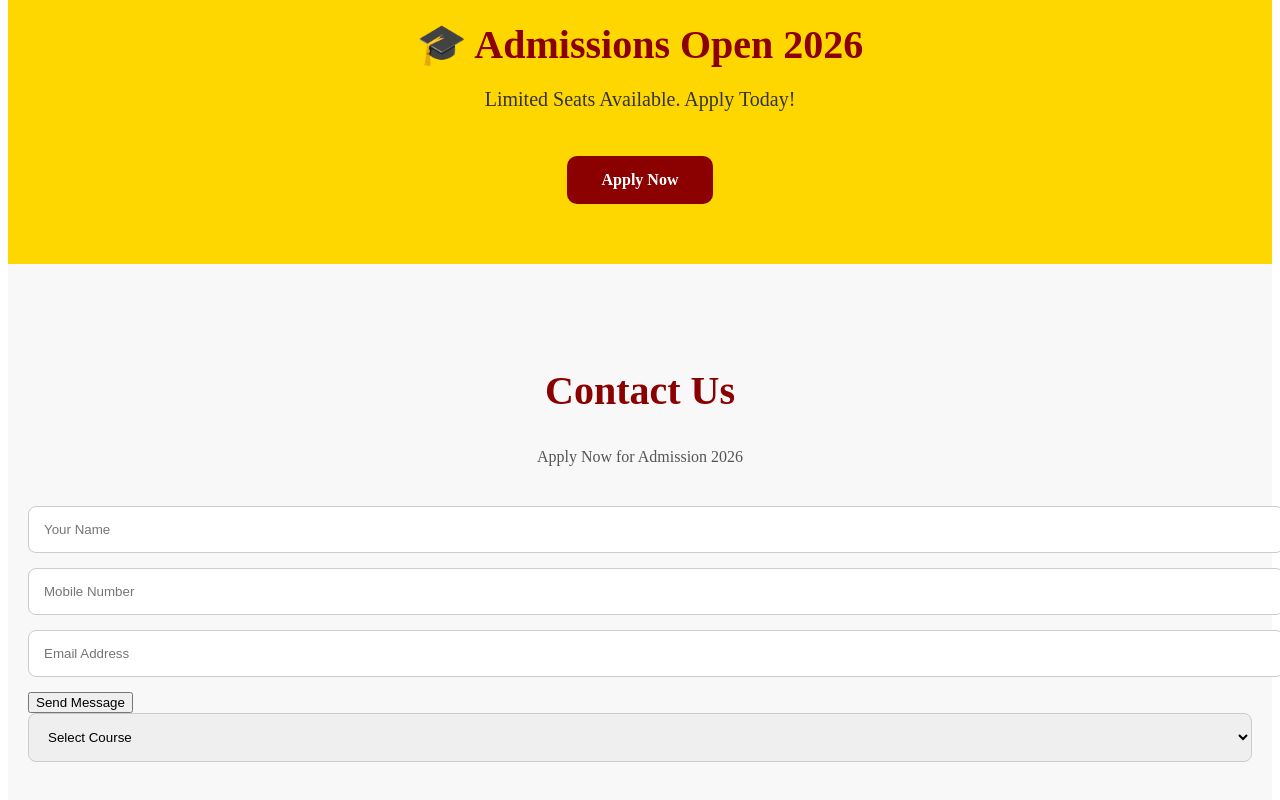
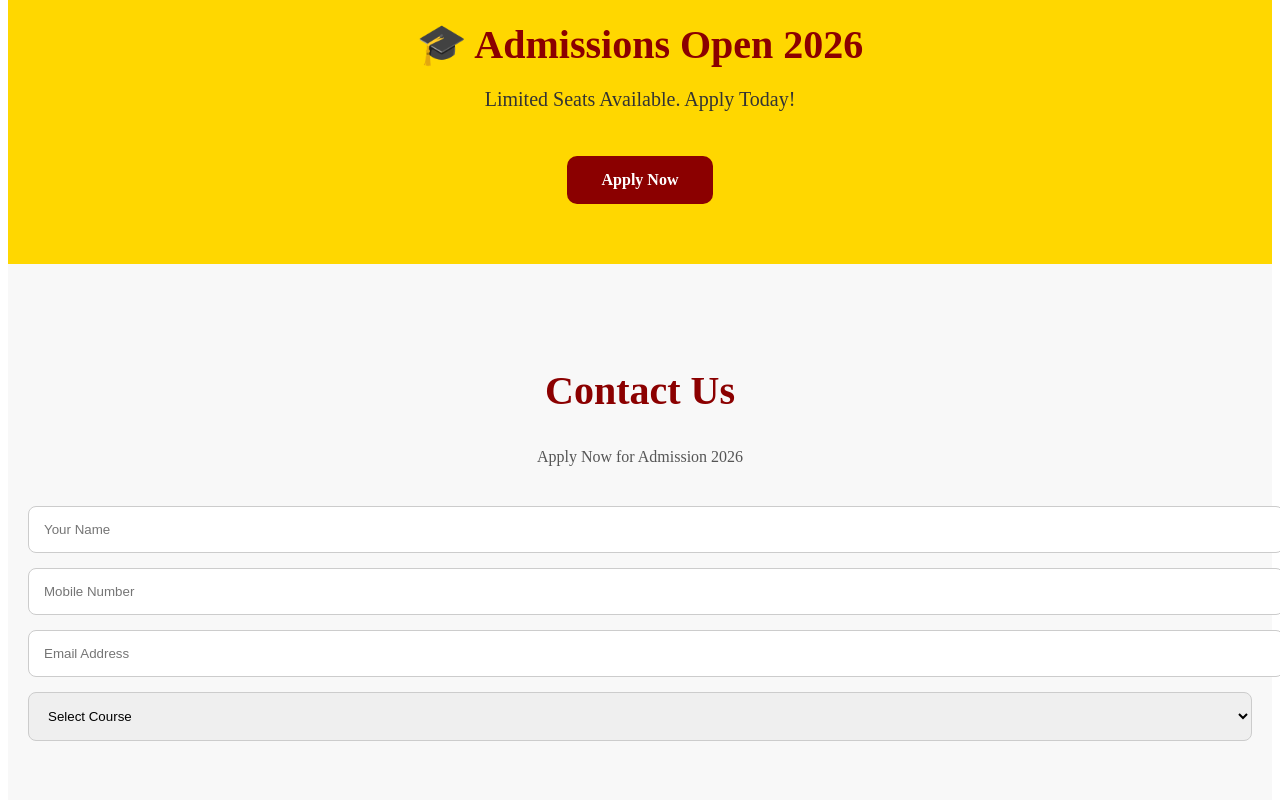
Before and after one commit to bhandari0084-lang/shri-ram-institute, a plain HTML site: page index.html in a window 1280 px wide. Shown: the part 3009-3809 px from the top of the page. Drawn offline with Linux system fonts and the light colour scheme.

Commit message:
Update index.html

```diff
--- a/index.html
+++ b/index.html
@@ -358,7 +358,6 @@ style="width:100%;padding:15px;margin-bottom:15px;border:1px solid #ccc;border-r
 <input type="email" name="email" placeholder="Email Address"
 style="width:100%;padding:15px;margin-bottom:15px;border:1px solid #ccc;border-radius:8px;">
 
-<button type="submit">Send Message</button>
 
 </form>
 
```
